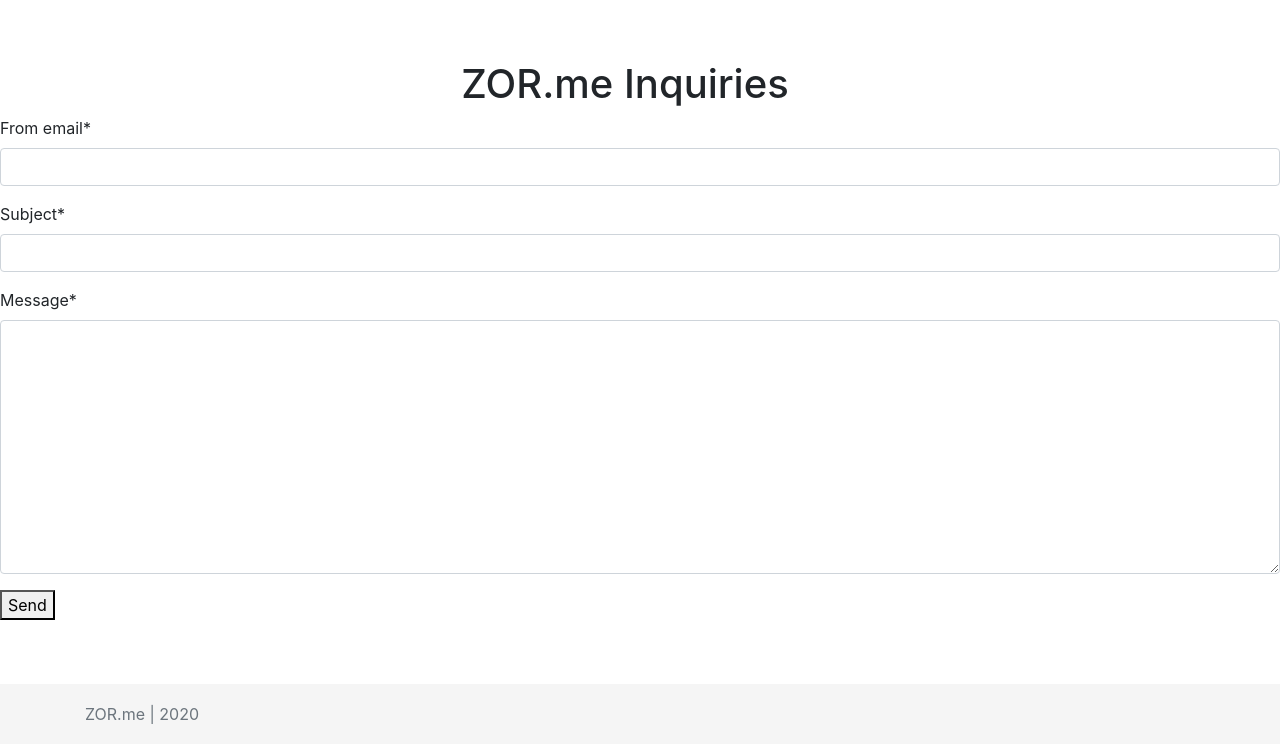
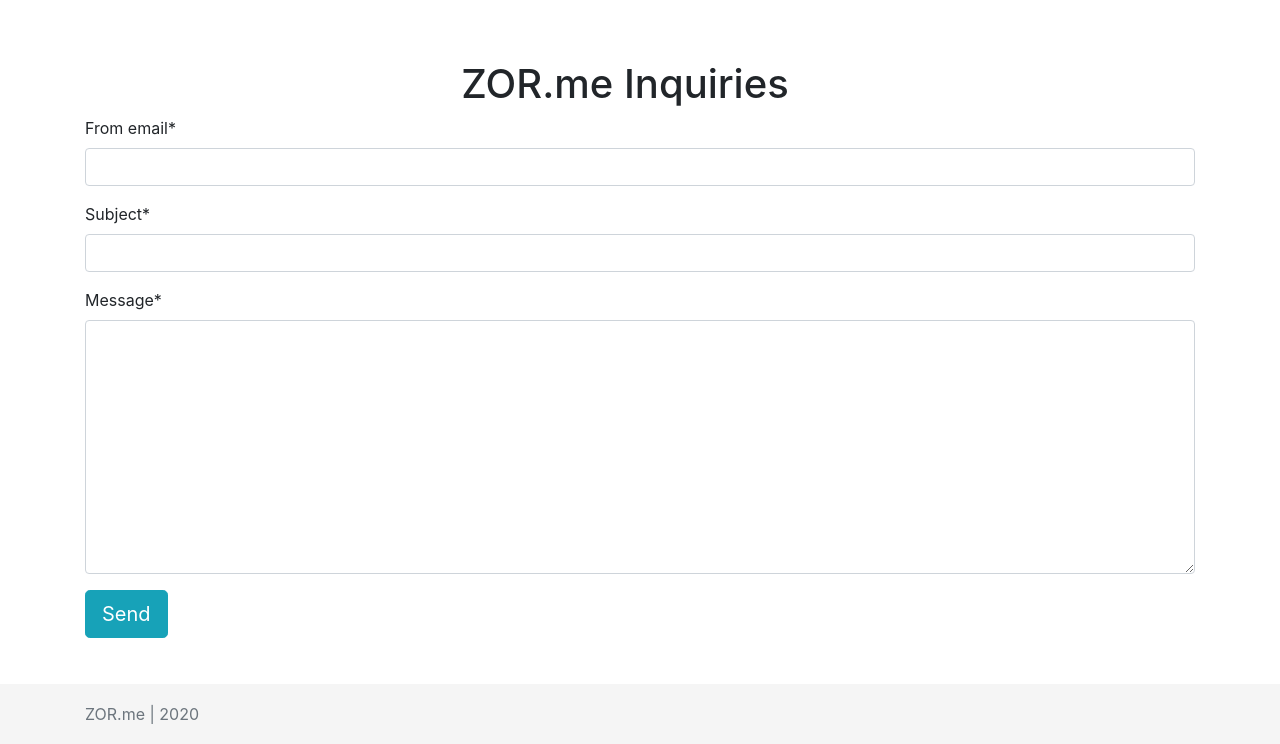
Before and after one commit to raybes/zor, a Django app: page /message_us/ in a window 1280 px wide. Shown: the part 56-800 px from the top of the page. Run offline with Django 3.2, Linux system fonts and the light colour scheme; some libraries are stand-ins or nearby versions.

Commit message:
styling changes to button and added container class.

```diff
--- a/base_app/templates/base.html
+++ b/base_app/templates/base.html
@@ -58,7 +58,7 @@
                 </ul>
             </div>
         </nav>
-        <div class="content-block">
+        <div class="content-block container">
             {% block content %}
                 {% endblock content %}
         </div>
--- a/sendemail/templates/contact_form.html
+++ b/sendemail/templates/contact_form.html
@@ -6,7 +6,7 @@
     {% csrf_token %}
 	{{ form|crispy }}
     <div class="form-actions">
-      <button type="submit">Send</button>
+      <button type="submit" class="btn btn-info btn-lg">Send</button>
     </div>
 </form>
 {% endblock content %}
```
